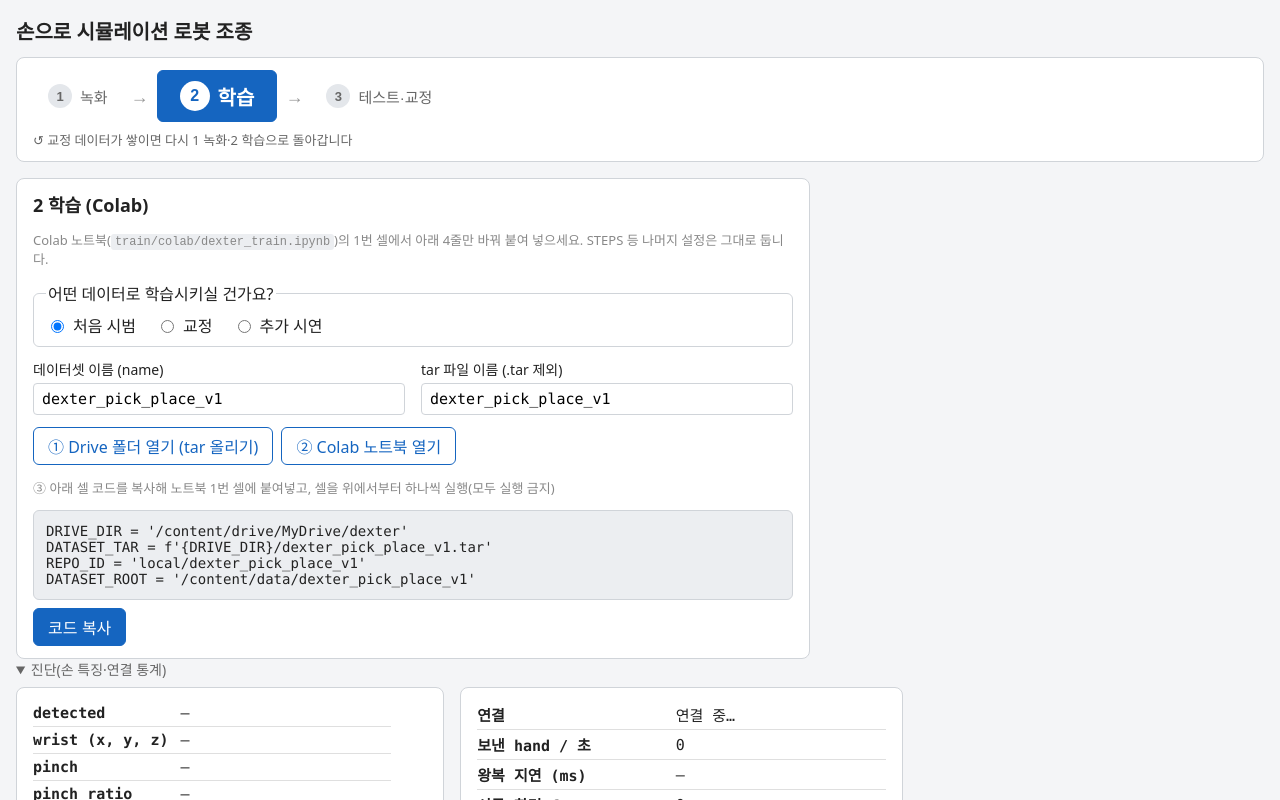
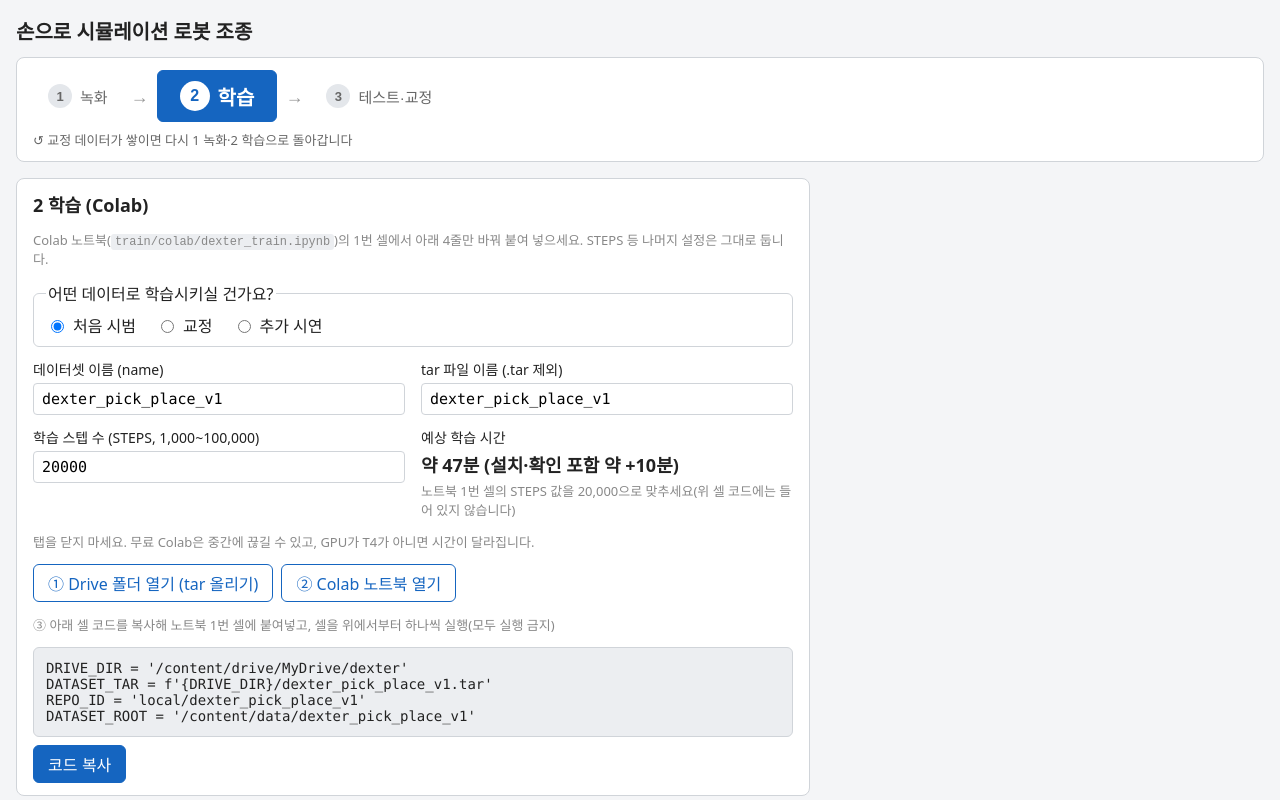
Before and after one commit to LeeSeonho235/Dexter, a React (Vite) app in the folder web/: page / in a window 1280 px wide. Both pictures are taken after a click on the button "2 학습". Shown: the top 800 px of the page. Built offline with nearby package versions, Linux system fonts and the light colour scheme; no server answers.

Commit message:
feat(web): STEPS input, estimated time, side-by-side panels, fix links

```diff
--- a/web/src/components/TrainStep.jsx
+++ b/web/src/components/TrainStep.jsx
@@ -1,6 +1,7 @@
 import { useState } from 'react'
 import { buildColabCell, CONDITIONS, nameError } from '../train/colabCell.js'
 import { COLAB_NOTEBOOK_URL, DRIVE_FOLDER_URL } from '../train/links.js'
+import { estimateText, STEPS_DEFAULT, STEPS_MAX, STEPS_MIN, stepsError } from '../train/trainTime.js'
 
 // 2단계 "학습": Colab 1번 셀에 붙여 넣을 설정 줄을 만든다. 서버와 주고받는 것은 없다(웹 안의 문자열 생성뿐).
 export default function TrainStep() {
@@ -8,6 +9,7 @@ export default function TrainStep() {
   // 조건마다 이름을 따로 기억한다(다른 조건으로 갔다 와도 입력이 남는다). 손대지 않았으면 기본값을 쓴다.
   const [names, setNames] = useState({})
   const [tarNames, setTarNames] = useState({}) // 없으면 이름과 같게
+  const [stepsInput, setStepsInput] = useState(String(STEPS_DEFAULT)) // 안내용: 셀 코드에는 넣지 않는다
   const [copyState, setCopyState] = useState('idle') // idle | done | failed
 
   const condition = CONDITIONS.find((c) => c.id === conditionId)
@@ -16,6 +18,8 @@ export default function TrainStep() {
   const nameProblem = nameError(name)
   const tarProblem = nameError(tarName)
   const code = buildColabCell(name, tarName)
+  const stepsProblem = stepsError(stepsInput)
+  const estimate = estimateText(stepsInput)
 
   async function copy() {
     if (!code) return
@@ -82,6 +86,22 @@ export default function TrainStep() {
         </label>
       </div>
 
+      <div className="field-row">
+        <label className="field">
+          <span>
+            학습 스텝 수 (STEPS, {STEPS_MIN.toLocaleString('en-US')}~{STEPS_MAX.toLocaleString('en-US')})
+          </span>
+          <input type="text" inputMode="numeric" value={stepsInput} spellCheck={false} onChange={(e) => setStepsInput(e.target.value)} />
+          {stepsProblem && <span className="field-error">{stepsProblem}</span>}
+        </label>
+        <div className="field">
+          <span>예상 학습 시간</span>
+          <strong className="estimate">{estimate ?? '—'}</strong>
+          {estimate && <span className="note">노트북 1번 셀의 STEPS 값을 {Number(stepsInput.trim()).toLocaleString('en-US')}으로 맞추세요(위 셀 코드에는 들어 있지 않습니다)</span>}
+        </div>
+      </div>
+      <p className="note">탭을 닫지 마세요. 무료 Colab은 중간에 끊길 수 있고, GPU가 T4가 아니면 시간이 달라집니다.</p>
+
       <div className="link-row">
         <a className="link-button" href={DRIVE_FOLDER_URL} target="_blank" rel="noopener noreferrer">
           ① Drive 폴더 열기 (tar 올리기)
--- a/web/src/index.css
+++ b/web/src/index.css
@@ -237,6 +237,10 @@ code {
 .field-error {
   font-size: 13px;
   color: #c62828;
+}
+
+.estimate {
+  font-size: 18px;
 }
 
 .link-row {
--- /dev/null
+++ b/web/src/train/trainTime.js
@@ -0,0 +1,34 @@
+// 학습 스텝 수 입력 검사와 예상 시간 계산(순수 함수). 값은 여기 한 곳에서 정한다.
+// 0.14초/스텝은 Colab 무료 T4 기준 추정치다. GPU가 다르면 시간이 달라진다.
+
+export const STEPS_DEFAULT = 20_000
+export const STEPS_MIN = 1_000
+export const STEPS_MAX = 100_000
+export const SECONDS_PER_STEP = 0.14 // 초/스텝 (T4 기준)
+export const OVERHEAD_MINUTES = 10 // 설치·확인 등 학습 밖 시간(분)
+
+// 입력 문자열(또는 숫자)을 정수로 읽는다. 정수 모양이 아니면 null(소수, 빈 값, 글자, 지수 표기 불가).
+export function parseSteps(value) {
+  const text = String(value ?? '').trim()
+  return /^[0-9]+$/.test(text) ? Number(text) : null
+}
+
+// 통과하면 null, 아니면 이유 문구.
+export function stepsError(value) {
+  const n = parseSteps(value)
+  if (n === null) return '숫자(정수)를 입력하세요'
+  if (n < STEPS_MIN || n > STEPS_MAX) return `${STEPS_MIN.toLocaleString('en-US')} ~ ${STEPS_MAX.toLocaleString('en-US')} 사이로 입력하세요`
+  return null
+}
+
+// 학습 자체의 예상 시간(분, 올림한 정수). 입력이 안전하지 않으면 null.
+export function estimateMinutes(value) {
+  if (stepsError(value)) return null
+  return Math.ceil((parseSteps(value) * SECONDS_PER_STEP) / 60)
+}
+
+// 화면 문구. 입력이 안전하지 않으면 null.
+export function estimateText(value) {
+  const minutes = estimateMinutes(value)
+  return minutes === null ? null : `약 ${minutes}분 (설치·확인 포함 약 +${OVERHEAD_MINUTES}분)`
+}
```
Also changed, not shown: 2 other files (tests, documents, lock files or other folders).
